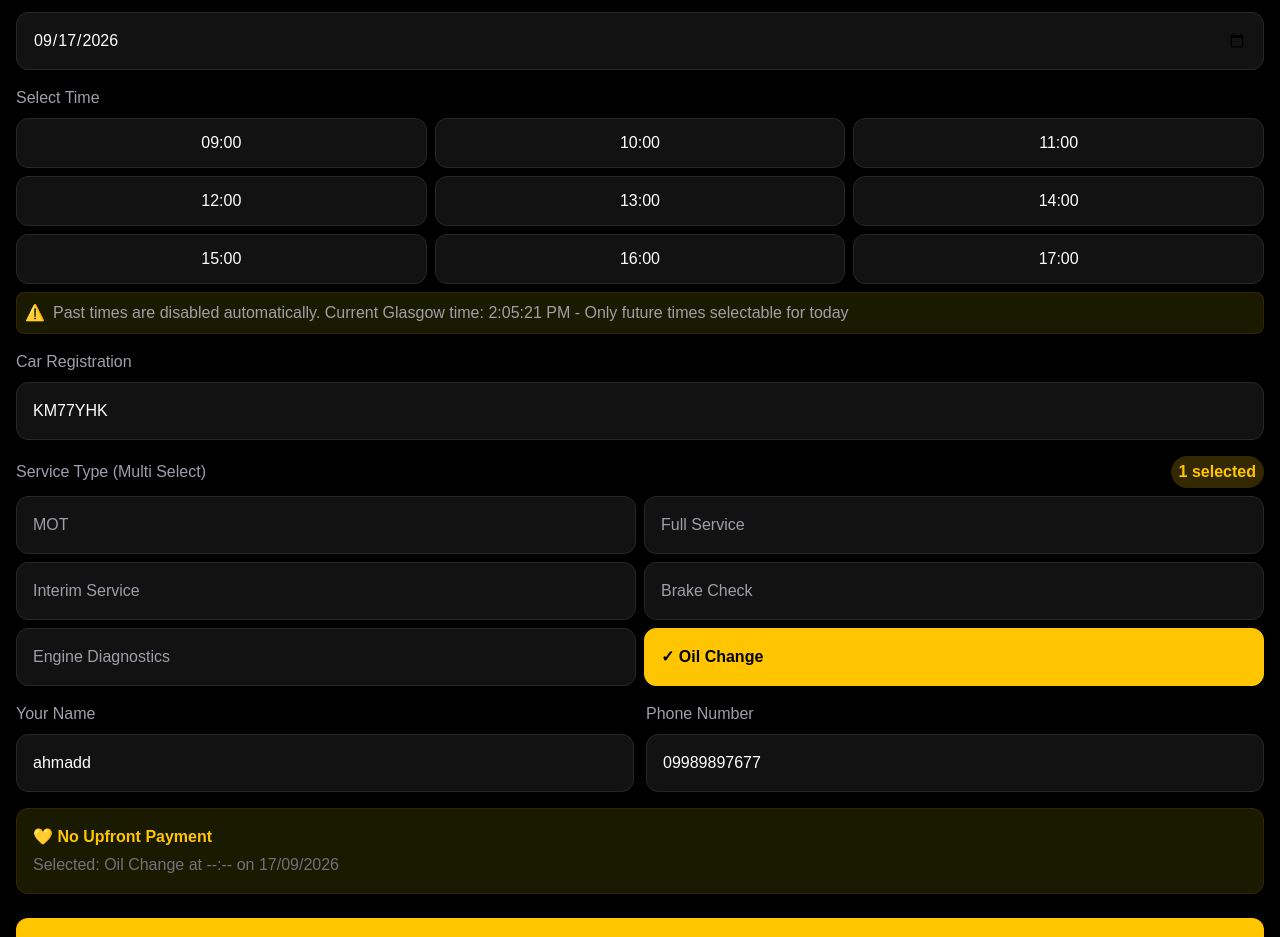
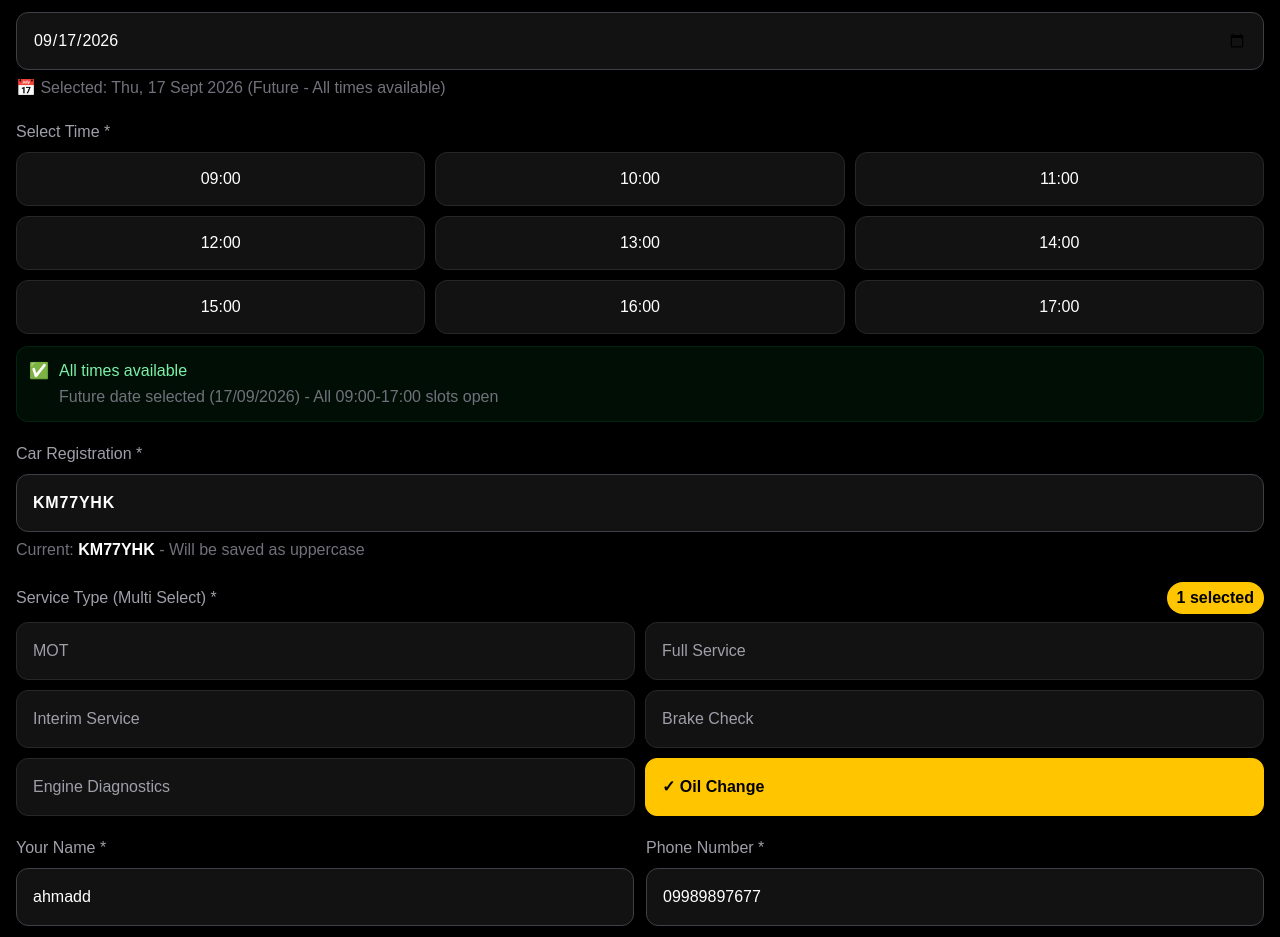
Before and after one commit to ayaan41/ai-garage, a Next.js app: page /book/mobile in a window 1280 px wide. Shown: the part 100-1037 px from the top of the page. Built offline with nearby package versions, Linux system fonts and the light colour scheme.

Commit message:
fix date design + future date all times open

```diff
--- a/src/app/book/[id]/page.tsx
+++ b/src/app/book/[id]/page.tsx
@@ -15,26 +15,34 @@ export default function BookPage() {
   const [phone, setPhone] = useState("09989897677");
   const [loading, setLoading] = useState(false);
   const [currentTime, setCurrentTime] = useState(new Date());
+  const [minDate, setMinDate] = useState("");
 
   useEffect(() => {
     const timer = setInterval(() => setCurrentTime(new Date()), 1000);
+    const today = new Date();
+    const todayStr = today.toISOString().split("T")[0];
+    setMinDate(todayStr);
+
     const tomorrow = new Date();
     tomorrow.setDate(tomorrow.getDate() + 1);
     setDate(tomorrow.toISOString().split("T")[0]);
+
     return () => clearInterval(timer);
   }, []);
 
   const timeSlots = ["09:00", "10:00", "11:00", "12:00", "13:00", "14:00", "15:00", "16:00", "17:00"];
 
   const isPastTime = (slot: string) => {
-    if (!date) return false;
-    const todayStr = new Date().toISOString().split("T")[0];
-    if (date!== todayStr) return false;
+    if (!date ||!minDate) return false;
+    // Sirf aaj ki date ke liye past disable
+    if (date!== minDate) return false;
     const [h, m] = slot.split(":").map(Number);
     const slotDate = new Date();
     slotDate.setHours(h, m, 0, 0);
     return slotDate <= currentTime;
   };
+
+  const isToday = date === minDate;
 
   const toggleService = (s: string) => {
     setSelectedServices(prev => prev.includes(s)? prev.filter(x => x!== s) : [...prev, s]);
@@ -42,7 +50,7 @@ export default function BookPage() {
 
   const handleBooking = async () => {
     if (!date ||!timeSlot ||!carReg || selectedServices.length === 0 ||!name ||!phone) {
-      alert("Please fill all fields");
+      alert("Please fill all fields - Date, Time, Car Reg, Service, Name, Phone");
       return;
     }
 
@@ -76,12 +84,12 @@ export default function BookPage() {
       }
 
       const ref = result.ref || result.booking_ref || result.id;
-      alert(`Booking success! Ref: ${ref}`);
+      alert(`Booking success! Ref: ${ref} Car: ${carReg}`);
       router.push(`/track/${ref}`);
 
     } catch (e: any) {
       console.error(e);
-      alert(`Supabase Error: ${e.message}`);
+      alert(`Error: ${e.message}`);
     } finally {
       setLoading(false);
     }
@@ -90,49 +98,75 @@ export default function BookPage() {
   const services = ["MOT", "Full Service", "Interim Service", "Brake Check", "Engine Diagnostics", "Oil Change"];
 
   return (
-    <div className="min-h-screen bg-black text-white flex justify-center p-4">
+    <div className="min-h-screen bg-black text-white flex justify-center p-4 pb-20">
       <div className="w-full max-w-">
         <h1 className="text- font-bold mt-4">Book a Service</h1>
 
         <div className="mt-6">
-          <label className="text- text-zinc-400">Select Date</label>
-          <input type="date" value={date} onChange={e => setDate(e.target.value)} className="w-full bg-[#121212] border border-zinc-800 rounded-xl p-4 mt-2 text-white" />
+          <label className="text- text-zinc-400 font-medium">Select Date *</label>
+          <input
+            type="date"
+            value={date}
+            min={minDate}
+            onChange={e => setDate(e.target.value)}
+            className="w-full bg-[#121212] border border-zinc-700 rounded-xl p-4 mt-2 text-white outline-none focus:border-[#FFC600] focus:ring-1 focus:ring-[#FFC600]/30 transition-all"
+          />
+          <p className="text- text-zinc-500 mt-1.5">📅 Selected: {date? new Date(date).toLocaleDateString('en-GB', {weekday:'short', day:'2-digit', month:'short', year:'numeric'}) : "Select date"} {isToday? "(Today)" : "(Future - All times available)"}</p>
         </div>
 
-        <div className="mt-4">
-          <label className="text- text-zinc-400">Select Time</label>
-          <div className="grid grid-cols-3 gap-2 mt-2">
+        <div className="mt-5">
+          <label className="text- text-zinc-400 font-medium">Select Time *</label>
+          <div className="grid grid-cols-3 gap-2.5 mt-2">
             {timeSlots.map(slot => {
               const past = isPastTime(slot);
               const selected = timeSlot === slot;
               return (
-                <button key={slot} disabled={past} onClick={() =>!past && setTimeSlot(slot)} className={`p-3 rounded-xl border text- font-medium ${past? "bg-zinc-900 text-zinc-600 border-zinc-800 cursor-not-allowed" : selected? "bg-[#FFC600] text-black border-[#FFC600] font-bold" : "bg-[#121212] text-white border-zinc-800"}`}>
+                <button
+                  key={slot}
+                  disabled={past}
+                  onClick={() =>!past && setTimeSlot(slot)}
+                  className={`p-3.5 rounded-xl border text- font-medium transition-all active:scale-[0.97] ${past? "bg-zinc-900/50 text-zinc-600 border-zinc-800/50 cursor-not-allowed opacity-50" : selected? "bg-[#FFC600] text-black border-[#FFC600] font-bold shadow-lg shadow-yellow-500/20" : "bg-[#121212] text-white border-zinc-800 hover:border-zinc-700"}`}>
                   {slot} {past? "✕" : ""}
                 </button>
               );
             })}
           </div>
-          <div className="mt-2 bg-[#1a1a00] border border-yellow-900/30 rounded-lg p-2 flex gap-2">
-            <span className="text-yellow-500 text-">⚠️</span>
-            <p className="text- text-zinc-400">Past times are disabled automatically. Current Glasgow time: {currentTime.toLocaleTimeString()} - Only future times selectable for today</p>
-          </div>
+
+          {isToday? (
+            <div className="mt-3 bg-[#1a1a00] border border-yellow-900/40 rounded-xl p-3 flex gap-2.5">
+              <span className="text-yellow-500 text-">⚠️</span>
+              <div>
+                <p className="text- text-zinc-300 font-medium">Past times disabled for today</p>
+                <p className="text- text-zinc-500 mt-0.5">Current Glasgow time: {currentTime.toLocaleTimeString('en-GB')} - Only {timeSlots.filter(s=>!isPastTime(s)).join(", ") || "no times"} available</p>
+              </div>
+            </div>
+          ) : (
+            <div className="mt-3 bg-green-950/30 border border-green-900/30 rounded-xl p-3 flex gap-2.5">
+              <span className="text-green-500 text-">✅</span>
+              <div>
+                <p className="text- text-green-300 font-medium">All times available</p>
+                <p className="text- text-zinc-500 mt-0.5">Future date selected ({new Date(date).toLocaleDateString('en-GB')}) - All 09:00-17:00 slots open</p>
+              </div>
+            </div>
+          )}
         </div>
 
-        <div className="mt-4">
-          <label className="text- text-zinc-400">Car Registration</label>
-          <input value={carReg} onChange={e => setCarReg(e.target.value.toUpperCase())} placeholder="KM77YHK" className="w-full bg-[#121212] border border-zinc-800 rounded-xl p-4 mt-2 text-white uppercase" />
+        <div className="mt-5">
+          <label className="text- text-zinc-400 font-medium">Car Registration *</label>
+          <input value={carReg} onChange={e => setCarReg(e.target.value.toUpperCase())} placeholder="KM77YHK" className="w-full bg-[#121212] border border-zinc-700 rounded-xl p-4 mt-2 text-white uppercase tracking-wider font-bold outline-none focus:border-[#FFC600] focus:ring-1 focus:ring-[#FFC600]/30" />
+          <p className="text- text-zinc-500 mt-1.5">Current: <span className="text-white font-bold">{carReg || "KM77YHK"}</span> - Will be saved as uppercase</p>
         </div>
 
-        <div className="mt-4">
+        <div className="mt-5">
           <div className="flex justify-between items-center">
-            <label className="text- text-zinc-400">Service Type (Multi Select)</label>
-            <span className="bg-[#FFC600]/20 text-[#FFC600] text- px-2 py-1 rounded-full font-bold">{selectedServices.length} selected</span>
+            <label className="text- text-zinc-400 font-medium">Service Type (Multi Select) *</label>
+            <span className="bg-[#FFC600] text-black text- px-2.5 py-1 rounded-full font-bold">{selectedServices.length} selected</span>
           </div>
-          <div className="grid grid-cols-2 gap-2 mt-2">
+          <div className="grid grid-cols-2 gap-2.5 mt-2">
             {services.map(s => {
               const sel = selectedServices.includes(s);
               return (
-                <button key={s} onClick={() => toggleService(s)} className={`p-4 rounded-xl border text-left text- ${sel? "bg-[#FFC600] text-black border-[#FFC600] font-bold" : "bg-[#121212] text-zinc-400 border-zinc-800"}`}>
+                <button key={s} onClick={() => toggleService(s)} className={`p-4 rounded-xl border text-left text- transition-all active:scale-[0.98] ${sel? "bg-[#FFC600] text-black border-[#FFC600] font-bold shadow-md" : "bg-[#121212] text-zinc-400 border-zinc-800 hover:border-zinc-700"}`}>
                   {sel? "✓ " : ""}{s}
                 </button>
               );
@@ -140,27 +174,30 @@ export default function BookPage() {
           </div>
         </div>
 
-        <div className="mt-4 grid grid-cols-2 gap-3">
+        <div className="mt-5 grid grid-cols-2 gap-3">
           <div>
-            <label className="text- text-zinc-400">Your Name</label>
-            <input value={name} onChange={e => setName(e.target.value)} className="w-full bg-[#121212] border border-zinc-800 rounded-xl p-4 mt-2 text-white" />
+            <label className="text- text-zinc-400 font-medium">Your Name *</label>
+            <input value={name} onChange={e => setName(e.target.value)} placeholder="ahmadd" className="w-full bg-[#121212] border border-zinc-700 rounded-xl p-4 mt-2 text-white outline-none focus:border-[#FFC600]" />
           </div>
           <div>
-            <label className="text- text-zinc-400">Phone Number</label>
-            <input value={phone} onChange={e => setPhone(e.target.value)} className="w-full bg-[#121212] border border-zinc-800 rounded-xl p-4 mt-2 text-white" />
+            <label className="text- text-zinc-400 font-medium">Phone Number *</label>
+            <input value={phone} onChange={e => setPhone(e.target.value)} placeholder="09989897677" className="w-full bg-[#121212] border border-zinc-700 rounded-xl p-4 mt-2 text-white outline-none focus:border-[#FFC600]" />
           </div>
         </div>
 
-        <div className="mt-4 bg-[#1a1a00] border border-yellow-900/30 rounded-xl p-4">
-          <p className="text-[#FFC600] text- font-bold">💛 No Upfront Payment</p>
-          <p className="text-zinc-500 text- mt-1">Selected: {selectedServices.join(", ")} at {timeSlot || "--:--"} on {date? new Date(date).toLocaleDateString("en-GB") : "--/--/----"}</p>
+        <div className="mt-5 bg-[#1a1a00] border border-yellow-900/30 rounded-xl p-4">
+          <p className="text-[#FFC600] text- font-bold flex items-center gap-2">💛 No Upfront Payment</p>
+          <p className="text-zinc-400 text- mt-1.5 leading-relaxed">
+            Selected: <span className="text-white font-bold">{selectedServices.join(", ") || "None"}</span> at <span className="text-white font-bold">{timeSlot || "--:--"}</span> on <span className="text-white font-bold">{date? new Date(date).toLocaleDateString("en-GB") : "--/--/----"}</span><br/>
+            Car: <span className="text-[#FFC600] font-bold">{carReg}</span>
+          </p>
         </div>
 
-        <button onClick={handleBooking} disabled={loading} className="w-full bg-[#FFC600] text-black py-4 rounded-xl font-bold mt-6 disabled:opacity-50">
-          {loading? "Booking in progress..." : "Confirm Booking - KM77YHK"}
+        <button onClick={handleBooking} disabled={loading} className="w-full bg-[#FFC600] hover:bg-[#FFD500] text-black py-4 rounded-xl font-bold mt-6 disabled:opacity-50 disabled:cursor-not-allowed transition-all active:scale-[0.98] shadow-lg shadow-yellow-500/20">
+          {loading? "Booking in progress... ⏳" : `Confirm Booking - ${carReg} at ${timeSlot || "--:--"}`}
         </button>
 
-        <p className="text- text-zinc-600 text-center mt-3">By confirming, you agree to our terms. Free cancellation up to 2 hours before.</p>
+        <p className="text- text-zinc-600 text-center mt-3 leading-relaxed">By confirming, you agree to our terms. Free cancellation up to 2 hours before.<br/>Date: {date} | Min: {minDate} | Today? {isToday? "YES - past disabled" : "NO - all open"}</p>
       </div>
     </div>
   );
```
